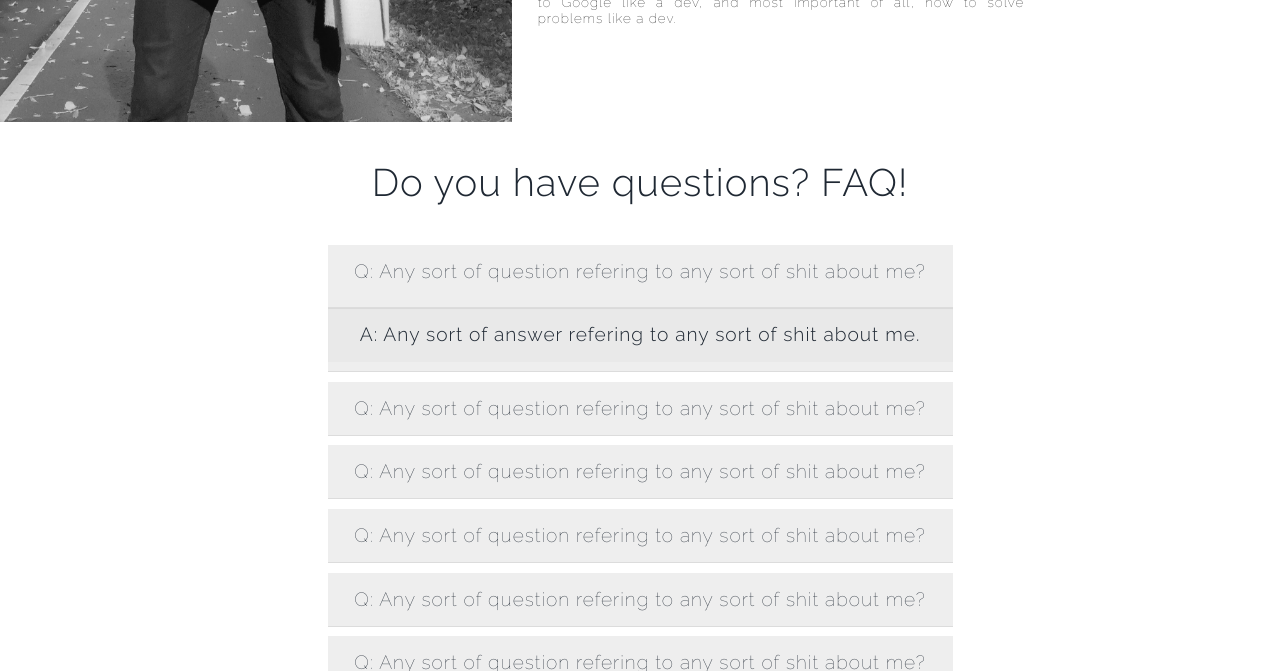
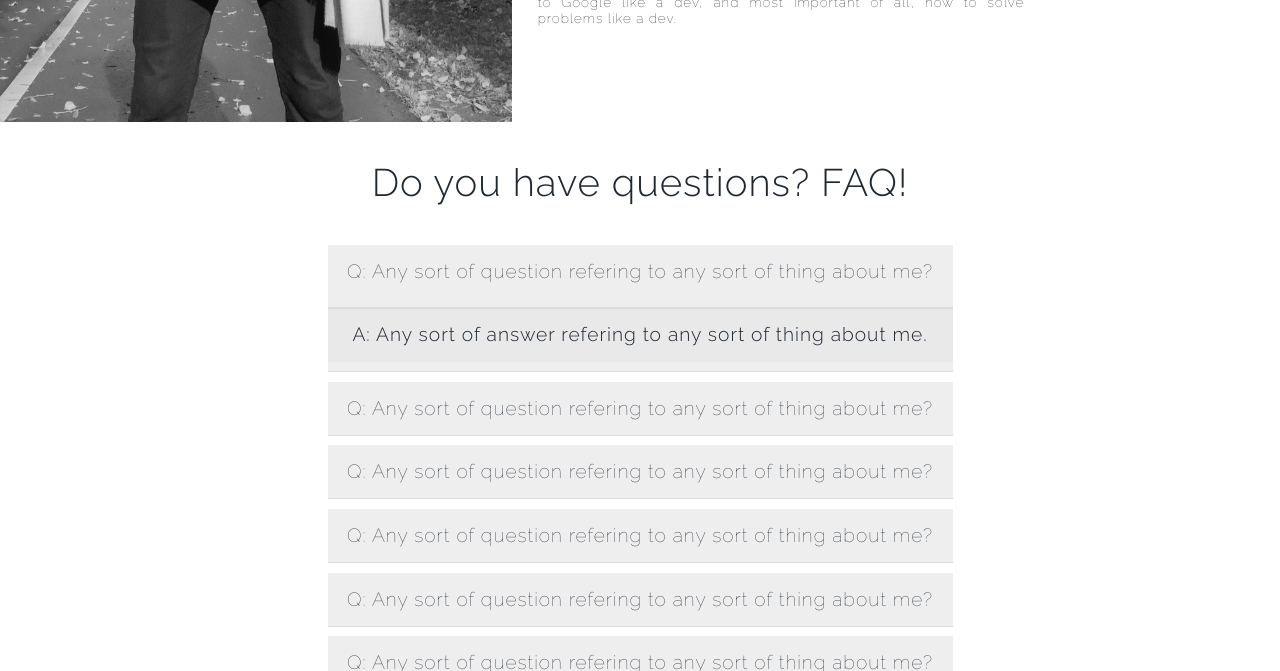
Before and after one commit to marconmbrito/2nd-best, a plain HTML site: page about.html in a window 1280 px wide. Both pictures are taken after a click on the link 640 px from the left and 949 px from the top of the page. Shown: the part 678-1349 px from the top of the page. Drawn offline with nearby package versions, Linux system fonts and the light colour scheme.

Commit message:
Typo changes

```diff
--- a/about.html
+++ b/about.html
@@ -69,50 +69,50 @@
       <h2>Do you have questions? FAQ!</h2>
       <ul class="accordion">
         <li>
-          <a href="javascript:void(0)" class="js-accordion-trigger">Q: Any sort of question refering to any sort of shit about me?</a>
+          <a href="javascript:void(0)" class="js-accordion-trigger">Q: Any sort of question refering to any sort of thing about me?</a>
           <ul class="submenu">
             <li>
-              <a href="javascript:void(0)">A: Any sort of answer refering to any sort of shit about me.</a>
+              <a href="javascript:void(0)">A: Any sort of answer refering to any sort of thing about me.</a>
             </li>
           </ul>
         </li>
         <li>
-          <a href="javascript:void(0)" class="js-accordion-trigger">Q: Any sort of question refering to any sort of shit about me?</a>
+          <a href="javascript:void(0)" class="js-accordion-trigger">Q: Any sort of question refering to any sort of thing about me?</a>
           <ul class="submenu">
             <li>
-              <a href="javascript:void(0)">A: Any sort of answer refering to any sort of shit about me.</a>
+              <a href="javascript:void(0)">A: Any sort of answer refering to any sort of thing about me.</a>
             </li>
           </ul>
         </li>
         <li>
-          <a href="javascript:void(0)" class="js-accordion-trigger">Q: Any sort of question refering to any sort of shit about me?</a>
+          <a href="javascript:void(0)" class="js-accordion-trigger">Q: Any sort of question refering to any sort of thing about me?</a>
           <ul class="submenu">
             <li>
-              <a href="javascript:void(0)">A: Any sort of answer refering to any sort of shit about me.</a>
+              <a href="javascript:void(0)">A: Any sort of answer refering to any sort of thing about me.</a>
             </li>
           </ul>
         </li>
         <li>
-          <a href="javascript:void(0)" class="js-accordion-trigger">Q: Any sort of question refering to any sort of shit about me?</a>
+          <a href="javascript:void(0)" class="js-accordion-trigger">Q: Any sort of question refering to any sort of thing about me?</a>
           <ul class="submenu">
             <li>
-              <a href="javascript:void(0)">A: Any sort of answer refering to any sort of shit about me.</a>
+              <a href="javascript:void(0)">A: Any sort of answer refering to any sort of thing about me.</a>
             </li>
           </ul>
         </li>
         <li>
-          <a href="javascript:void(0)" class="js-accordion-trigger">Q: Any sort of question refering to any sort of shit about me?</a>
+          <a href="javascript:void(0)" class="js-accordion-trigger">Q: Any sort of question refering to any sort of thing about me?</a>
           <ul class="submenu">
             <li>
-              <a href="javascript:void(0)">A: Any sort of answer refering to any sort of shit about me.</a>
+              <a href="javascript:void(0)">A: Any sort of answer refering to any sort of thing about me.</a>
             </li>
           </ul>
         </li>
         <li>
-          <a href="javascript:void(0)" class="js-accordion-trigger">Q: Any sort of question refering to any sort of shit about me?</a>
+          <a href="javascript:void(0)" class="js-accordion-trigger">Q: Any sort of question refering to any sort of thing about me?</a>
           <ul class="submenu">
             <li>
-              <a href="javascript:void(0)">A: Any sort of answer refering to any sort of shit about me.</a>
+              <a href="javascript:void(0)">A: Any sort of answer refering to any sort of thing about me.</a>
             </li>
           </ul>
         </li>
```
Also changed, not shown: index.html (+2 -2 lines).
